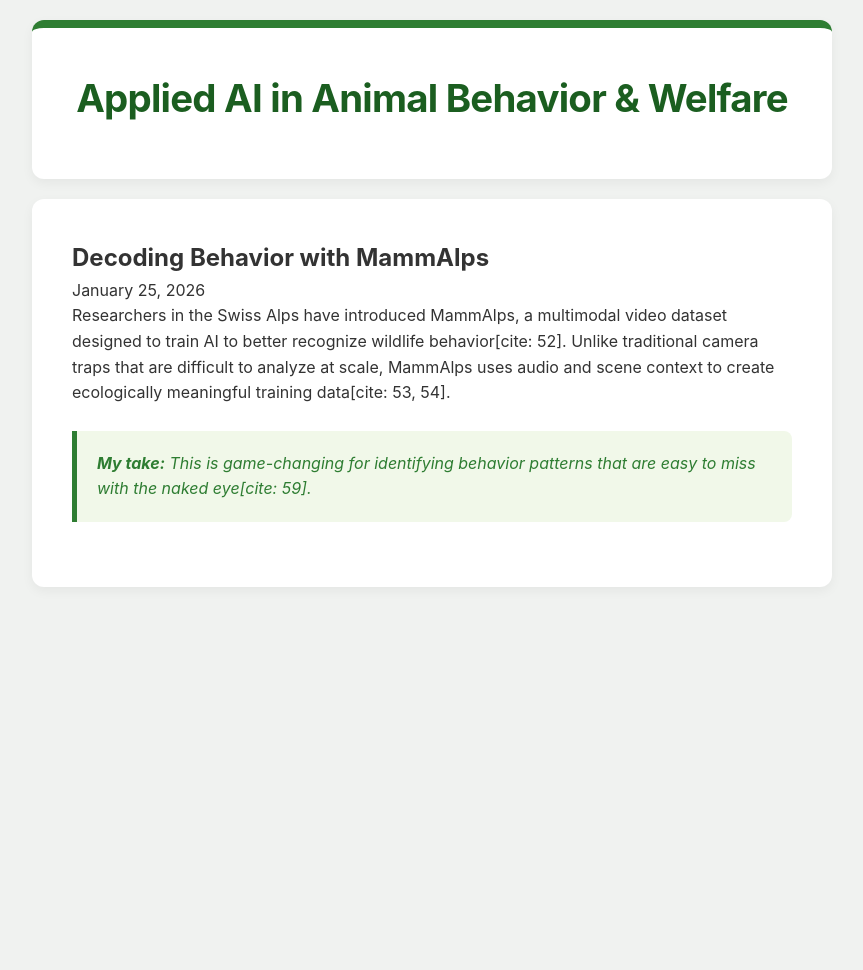
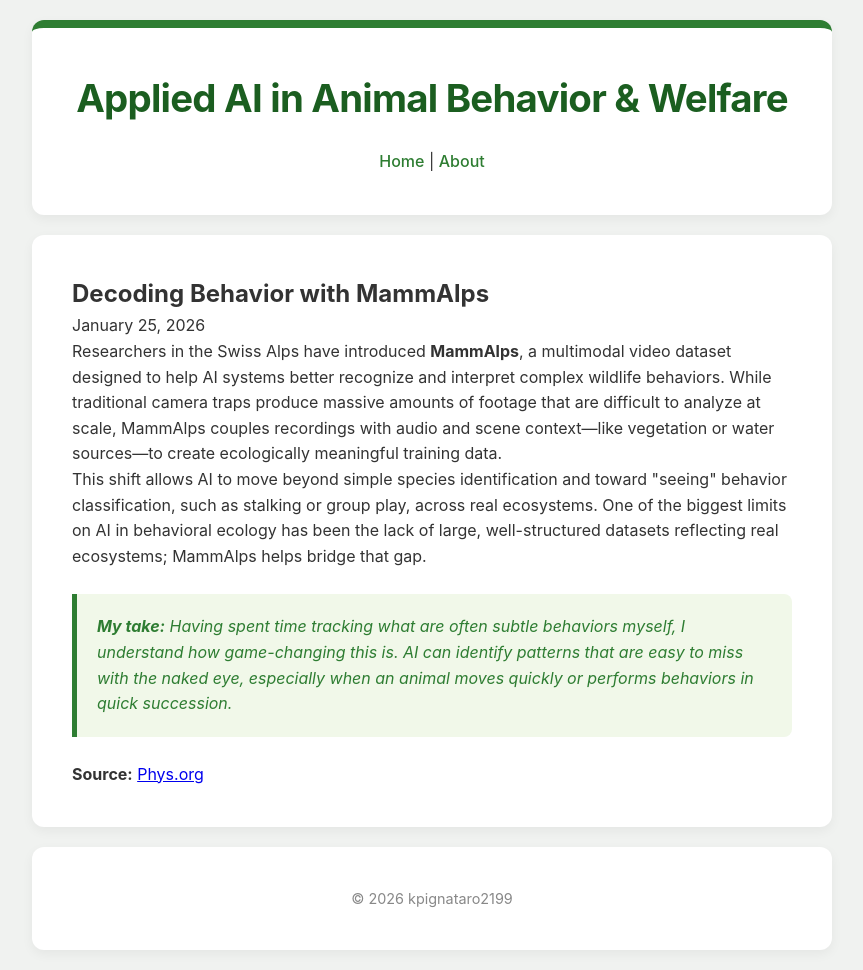
Before and after one commit to kpignataro2199/kpignataro2199.github.io, a plain HTML site: page mammalps-wildlife-behavior.html in a window 1280 px wide. Shown: the whole page, without its empty margins (208-1071 px from the left). Before the commit the page ends 800 px from the top, so only its background shows below. Drawn offline with Linux system fonts and the light colour scheme.

Commit message:
Update mammalps-wildlife-behavior.html

```diff
--- a/mammalps-wildlife-behavior.html
+++ b/mammalps-wildlife-behavior.html
@@ -2,18 +2,38 @@
 <html lang="en">
 <head>
     <meta charset="UTF-8">
-    <title>Decoding Behavior with MammAlps - Animal AI</title>
+    <meta name="viewport" content="width=device-width, initial-scale=1.0">
+    <title>Decoding Behavior with MammAlps - Applied AI in Animal Behavior & Welfare</title>
     <link rel="stylesheet" href="style.css">
 </head>
 <body>
-    <header><h1>Applied AI in Animal Behavior & Welfare</h1></header>
+    <header>
+        <h1>Applied AI in Animal Behavior & Welfare</h1>
+        <nav>
+            <a href="index.html">Home</a> |
+            <a href="about.html">About</a>
+        </nav>
+    </header>
+
     <main>
         <article>
             <h2>Decoding Behavior with MammAlps</h2>
             <p class="date">January 25, 2026</p>
-            <p>Researchers in the Swiss Alps have introduced MammAlps, a multimodal video dataset designed to train AI to better recognize wildlife behavior[cite: 52]. Unlike traditional camera traps that are difficult to analyze at scale, MammAlps uses audio and scene context to create ecologically meaningful training data[cite: 53, 54].</p>
-            <blockquote><strong>My take:</strong> This is game-changing for identifying behavior patterns that are easy to miss with the naked eye[cite: 59].</blockquote>
+
+            <p>Researchers in the Swiss Alps have introduced <strong>MammAlps</strong>, a multimodal video dataset designed to help AI systems better recognize and interpret complex wildlife behaviors. While traditional camera traps produce massive amounts of footage that are difficult to analyze at scale, MammAlps couples recordings with audio and scene context—like vegetation or water sources—to create ecologically meaningful training data.</p>
+
+            <p>This shift allows AI to move beyond simple species identification and toward "seeing" behavior classification, such as stalking or group play, across real ecosystems. One of the biggest limits on AI in behavioral ecology has been the lack of large, well-structured datasets reflecting real ecosystems; MammAlps helps bridge that gap.</p>
+
+            <blockquote>
+                <strong>My take:</strong> Having spent time tracking what are often subtle behaviors myself, I understand how game-changing this is. AI can identify patterns that are easy to miss with the naked eye, especially when an animal moves quickly or performs behaviors in quick succession.
+            </blockquote>
+
+            <p><strong>Source:</strong> <a href="https://phys.org/news/2025-06-ai-wildlife-behavior-swiss-alps.html">Phys.org</a></p>
         </article>
     </main>
+
+    <footer>
+        <p>&copy; 2026 kpignataro2199</p>
+    </footer>
 </body>
 </html>
```
